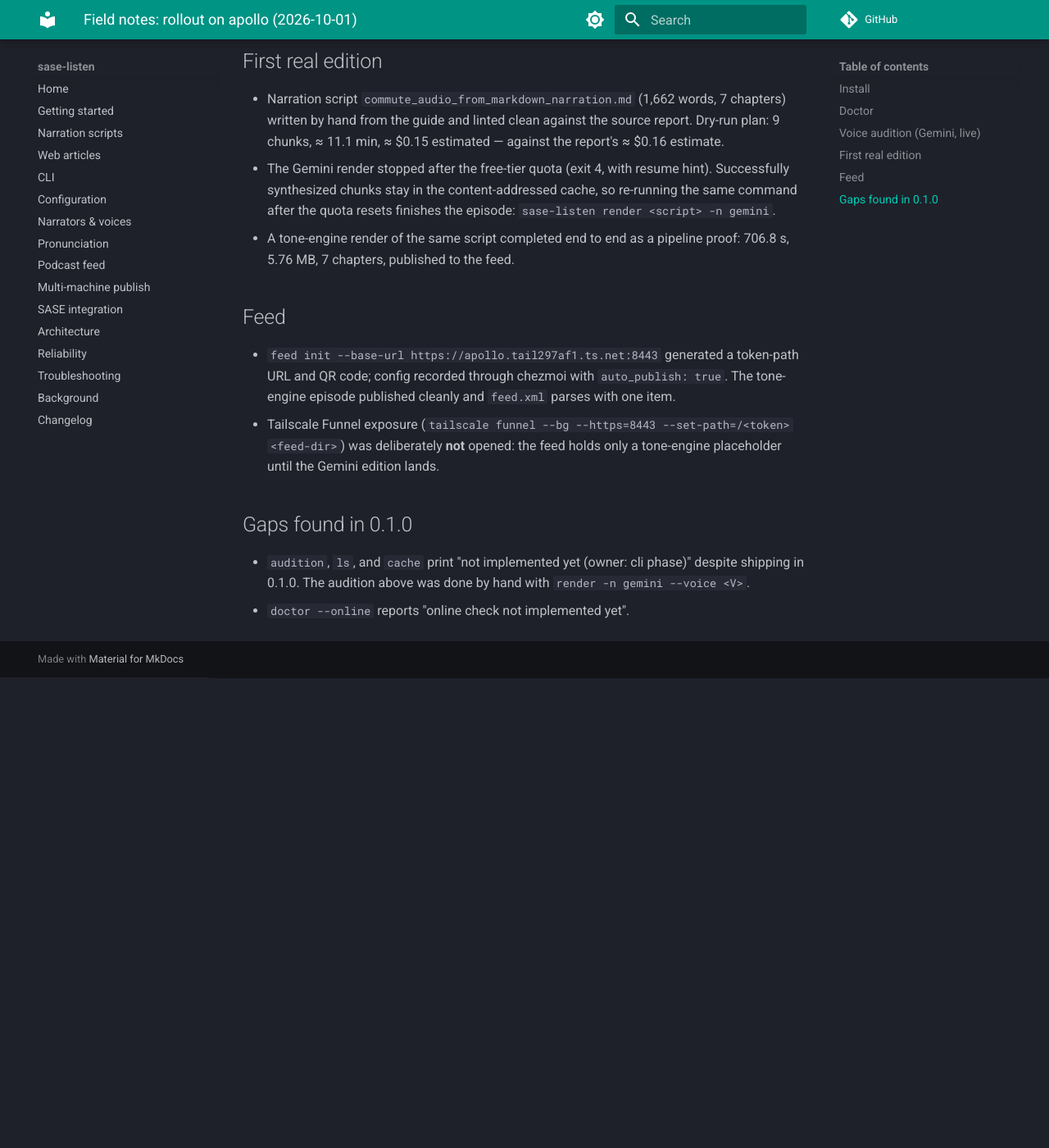
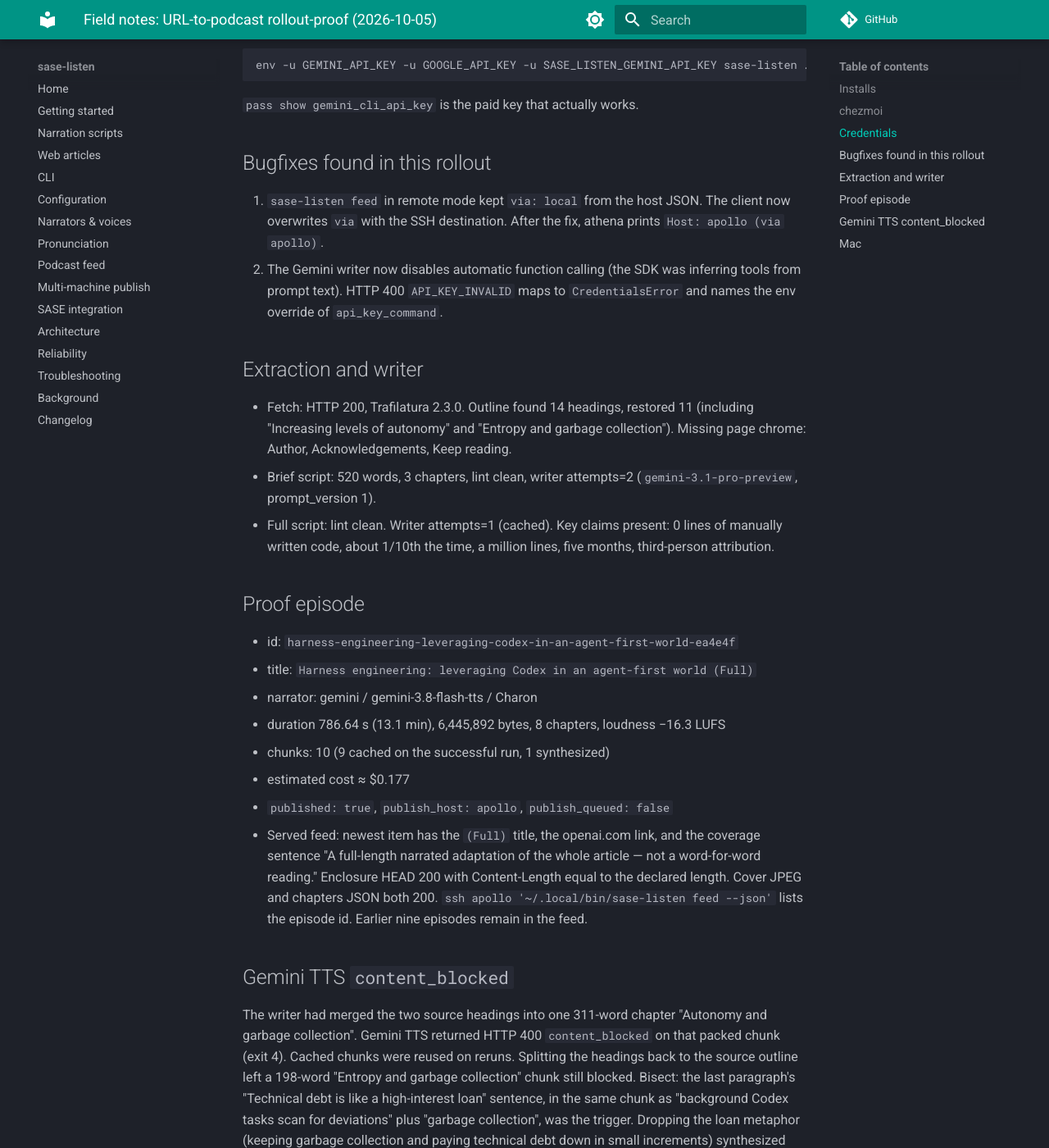
Before and after one commit to sase-org/sase-listen, an MkDocs documentation site: the page built from docs/field-notes.md, in a window 1280 px wide and 1400 px high, scrolled down 979 px. Shown: the whole window at 82% size. Built offline with MkDocs 1.6.1 and Material for MkDocs 9.7.7, drawn with Linux system fonts in a browser that asks for light colours; comment, search, counter and statistics services are not loaded; before the commit the page ends 1805 px from its top, so only the background shows below that; some of the changed text lies outside the part shown.

Commit message:
fix(feed): report remote via as the SSH destination
Overwrite host JSON via=local with the client SSH dest so athena prints Host: apollo (via apollo). Disable Gemini writer automatic function calling and map HTTP 400 API_KEY_INVALID to CredentialsError naming the env override of api_key_command. Record the sase-1g7.4 rollout-proof field notes for the harness-engineering full edition.

SASE_BEAD=[sase-1g7.4][1]
SASE_TYPE=stitch
SASE_AGENT=[bbugyi200.athena.sase-1g7.4][2]

[1]: https://github.com/sase-org/sase--beads/blob/main/pages/sase-1g7/sase-1g7.4.md
[2]: https://github.com/sase-org/sase--agents/blob/main/sessions/bbugyi200.athena.sase-1g7.4.md

````diff
--- a/docs/field-notes.md
+++ b/docs/field-notes.md
@@ -1,3 +1,102 @@
+# Field notes: URL-to-podcast rollout-proof (2026-10-05)
+
+Proof episode for epic `sase-1g7` / phase `sase-1g7.4`: from athena, a full
+Gemini edition of https://openai.com/index/harness-engineering/ auto-published
+to the AntennaPod feed served on apollo. No feed token or full feed URL is
+recorded here.
+
+## Installs
+
+- There is still no PyPI release. apollo was upgraded first:
+  `ssh apollo '~/.local/bin/uv tool install --force --reinstall git+https://github.com/sase-org/sase-listen'`
+  at `9f491ac` (url-editions). `--version` 0.1.0, local role,
+  `receive_protocol: 1`, nine existing episodes. Tailscale serve still maps
+  `:8443/<token>` to the feed dir.
+- athena had been an editable `uv tool` install of
+  `~/projects/github/sase-org/sase-listen` at `d3cb303` (version 0.0.0,
+  extras=dev). Production was restored from git, then reinstalled from this
+  workspace checkout so the two bugfixes below shipped on the renderer.
+- Restore an editable dev install later with:
+  `uv tool install --force --reinstall --editable /home/bryan/projects/github/sase-org/sase-listen`
+
+## chezmoi
+
+`home/dot_config/sase-listen/config.yml` now sets `feed.host: apollo`,
+`host_ssh: [apollo, apollo-do]`, and `dir: ~/.local/share/sase-listen/feed`.
+Applied on athena only via
+`chezmoi apply --source <chezmoi checkout> ~/.config/sase-listen/config.yml`.
+apollo is the host, so either config works there. After the chezmoi commit
+lands, run `chezmoi update -a --force` on athena, apollo, and the Mac when
+it is online.
+
+## Credentials
+
+This agent environment exports a stale 39-character `AIza…` `GEMINI_API_KEY`
+that overrides `engines.gemini.api_key_command: pass show gemini_cli_api_key`
+and makes Gemini return HTTP 400 `API_KEY_INVALID`. Always run:
+
+```
+env -u GEMINI_API_KEY -u GOOGLE_API_KEY -u SASE_LISTEN_GEMINI_API_KEY sase-listen …
+```
+
+`pass show gemini_cli_api_key` is the paid key that actually works.
+
+## Bugfixes found in this rollout
+
+1. `sase-listen feed` in remote mode kept `via: local` from the host JSON.
+   The client now overwrites `via` with the SSH destination. After the fix,
+   athena prints `Host: apollo (via apollo)`.
+2. The Gemini writer now disables automatic function calling (the SDK was
+   inferring tools from prompt text). HTTP 400 `API_KEY_INVALID` maps to
+   `CredentialsError` and names the env override of `api_key_command`.
+
+## Extraction and writer
+
+- Fetch: HTTP 200, Trafilatura 2.3.0. Outline found 14 headings, restored
+  11 (including "Increasing levels of autonomy" and "Entropy and garbage
+  collection"). Missing page chrome: Author, Acknowledgements, Keep reading.
+- Brief script: 520 words, 3 chapters, lint clean, writer attempts=2
+  (`gemini-3.1-pro-preview`, prompt_version 1).
+- Full script: lint clean. Writer attempts=1 (cached). Key claims present:
+  0 lines of manually written code, about 1/10th the time, a million lines,
+  five months, third-person attribution.
+
+## Proof episode
+
+- id: `harness-engineering-leveraging-codex-in-an-agent-first-world-ea4e4f`
+- title: `Harness engineering: leveraging Codex in an agent-first world (Full)`
+- narrator: gemini / gemini-3.8-flash-tts / Charon
+- duration 786.64 s (13.1 min), 6,445,892 bytes, 8 chapters, loudness −16.3 LUFS
+- chunks: 10 (9 cached on the successful run, 1 synthesized)
+- estimated cost ≈ $0.177
+- `published: true`, `publish_host: apollo`, `publish_queued: false`
+- Served feed: newest item has the `(Full)` title, the openai.com link, and
+  the coverage sentence "A full-length narrated adaptation of the whole
+  article — not a word-for-word reading." Enclosure HEAD 200 with
+  Content-Length equal to the declared length. Cover JPEG and chapters JSON
+  both 200. `ssh apollo '~/.local/bin/sase-listen feed --json'` lists the
+  episode id. Earlier nine episodes remain in the feed.
+
+## Gemini TTS `content_blocked`
+
+The writer had merged the two source headings into one 311-word chapter
+"Autonomy and garbage collection". Gemini TTS returned HTTP 400
+`content_blocked` on that packed chunk (exit 4). Cached chunks were reused
+on reruns. Splitting the headings back to the source outline left a 198-word
+"Entropy and garbage collection" chunk still blocked. Bisect: the last
+paragraph's "Technical debt is like a high-interest loan" sentence, in the
+same chunk as "background Codex tasks scan for deviations" plus "garbage
+collection", was the trigger. Dropping the loan metaphor (keeping garbage
+collection and paying technical debt down in small increments) synthesized
+cleanly. Follow-up: treat `content_blocked` as a split-and-retry signal
+rather than a hard episode failure.
+
+## Mac
+
+`ssh -o ConnectTimeout=10 mac true` timed out
+(`kellys-macbook-pro.tail297af1.ts.net:22`). apollo-do is reachable. Mac
+install is a proposed follow-up on `sase-1g7.4`, not a blocker.
+
 # Field notes: rollout on apollo (2026-10-01)
 
 First real-world run of `sase-listen` 0.1.0 on apollo, dogfooding the
````
Also changed, not shown: 4 other files.
